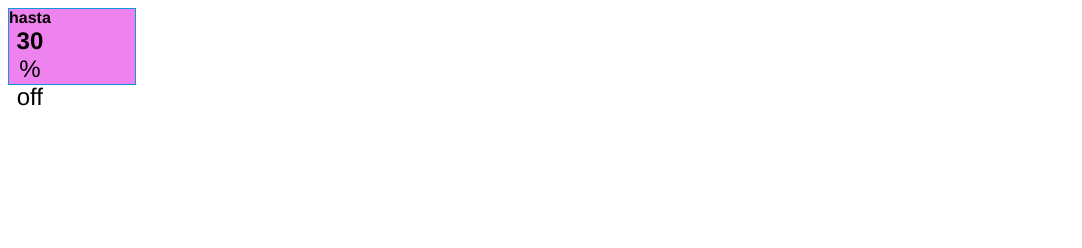
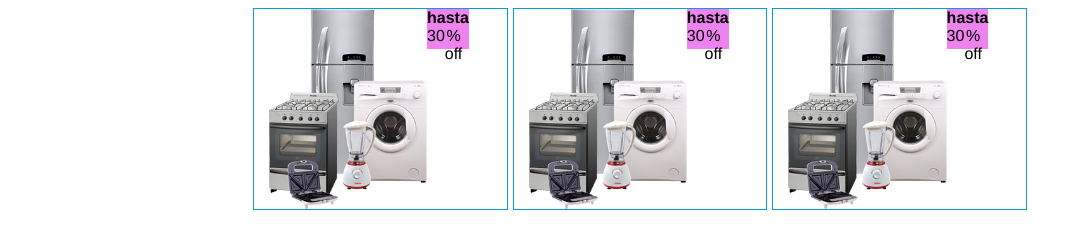
Before and after one commit to Fedepro777/position, a plain HTML site: page fravegasv2.html in a window 1280 px wide. Shown: the whole page, without its empty margins (0-1082 px from the left). Drawn offline with Linux system fonts and the light colour scheme.

Commit message:
Terminacion de fravegas

```diff
--- a/fravegasv2.html
+++ b/fravegasv2.html
@@ -7,46 +7,101 @@
     <title>Document</title>
     <style>
         .container {
+
+            display: flex;
             font-family: 'Franklin Gothic Medium', 'Arial Narrow', Arial, sans-serif;
+            border: 1px solid rgb(15, 153, 218);
+                width: 20%;
+                height: 200px;
         }
 
         .producto {
-            display: flex;
-            width: 10%;
-            height: 75px;
-            background-color: violet;
-            text-align: center;
-            border: 1px solid rgb(15, 153, 218);
+        display: flex;
+        top: 0;
+        left: 15px;
+        position: relative;
         }
 
         .caja {
-            font-size: 1.5em;
+            display: flex;
         }
 
-        .flex {
+        .descuento {
+            height: 20%;
+            background-color: violet;
+            text-align: center;
+              }
 
-        }
+              main {
+                display: flex;
+                justify-content: center;
+                gap: 5px;
+              }
     </style>
 </head>
 
 <body>
     <main>
         <div class="container">
-            <div class="producto">
-                <div class="flex">
+            <div class="producto"> <img src="/image/Promo1.png" alt="">
+                <div class="descuento">
 
                     <div class="hasta"><strong>hasta</strong></div>
 
                     <div class="caja">
-                        <div> <strong>30</strong></div>
+                        <div> 30</div>
 
                         <div class="caja2">
                             <div>%</div>
                             <div>off</div>
                         </div>
                     </div>
+
+                </div>
+
                 </div>
             </div>
+
+            <div class="container">
+                <div class="producto"> <img src="/image/Promo1.png" alt="">
+                    <div class="descuento">
+
+                        <div class="hasta"><strong>hasta</strong></div>
+
+                        <div class="caja">
+                            <div> 30</div>
+
+                            <div class="caja2">
+                                <div>%</div>
+                                <div>off</div>
+                            </div>
+                        </div>
+
+                    </div>
+
+                    </div>
+                </div>
+
+
+                <div class="container">
+                    <div class="producto"> <img src="/image/Promo1.png" alt="">
+                        <div class="descuento">
+
+                            <div class="hasta"><strong>hasta</strong></div>
+
+                            <div class="caja">
+                                <div> 30</div>
+
+                                <div class="caja2">
+                                    <div>%</div>
+                                    <div>off</div>
+                                </div>
+                            </div>
+
+                        </div>
+
+                        </div>
+                    </div>
     </main>
 
 
```
Also changed, not shown: image/Promo1.png (added), image/electrov2.png (added).
